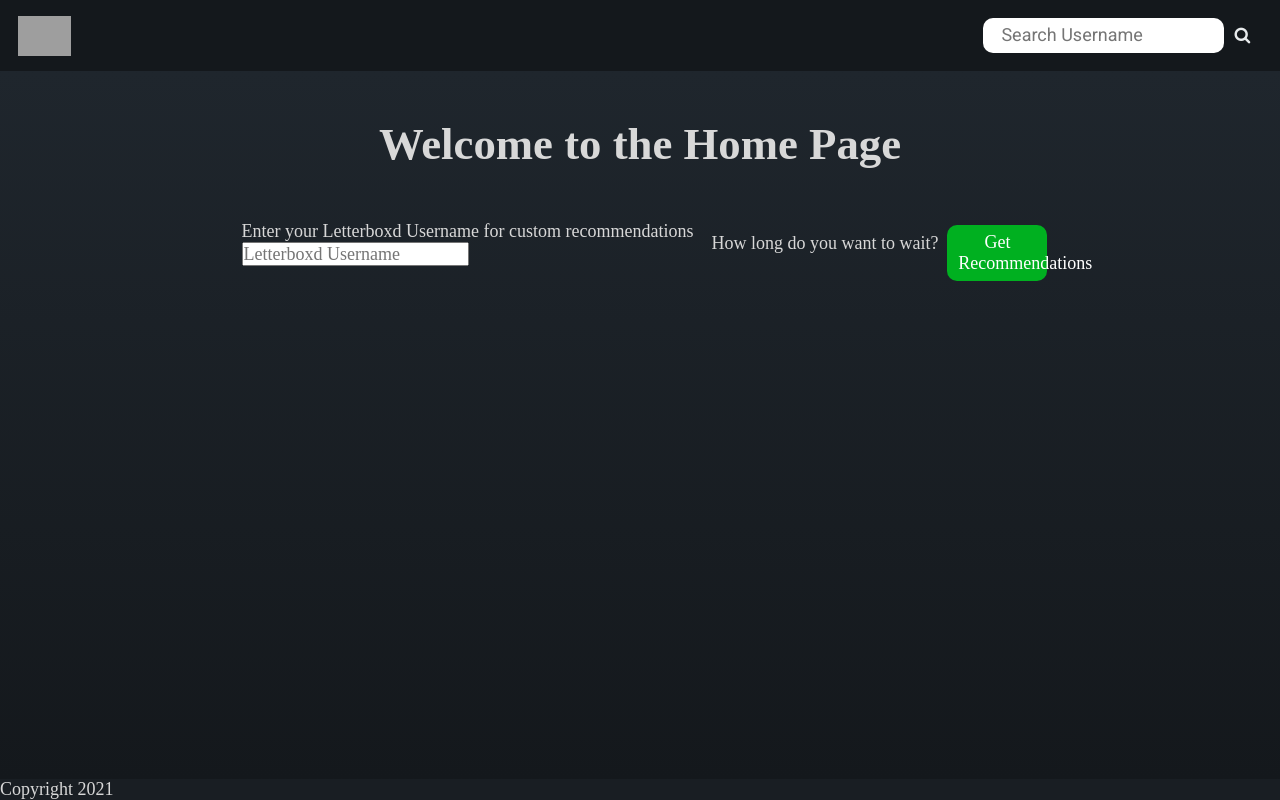
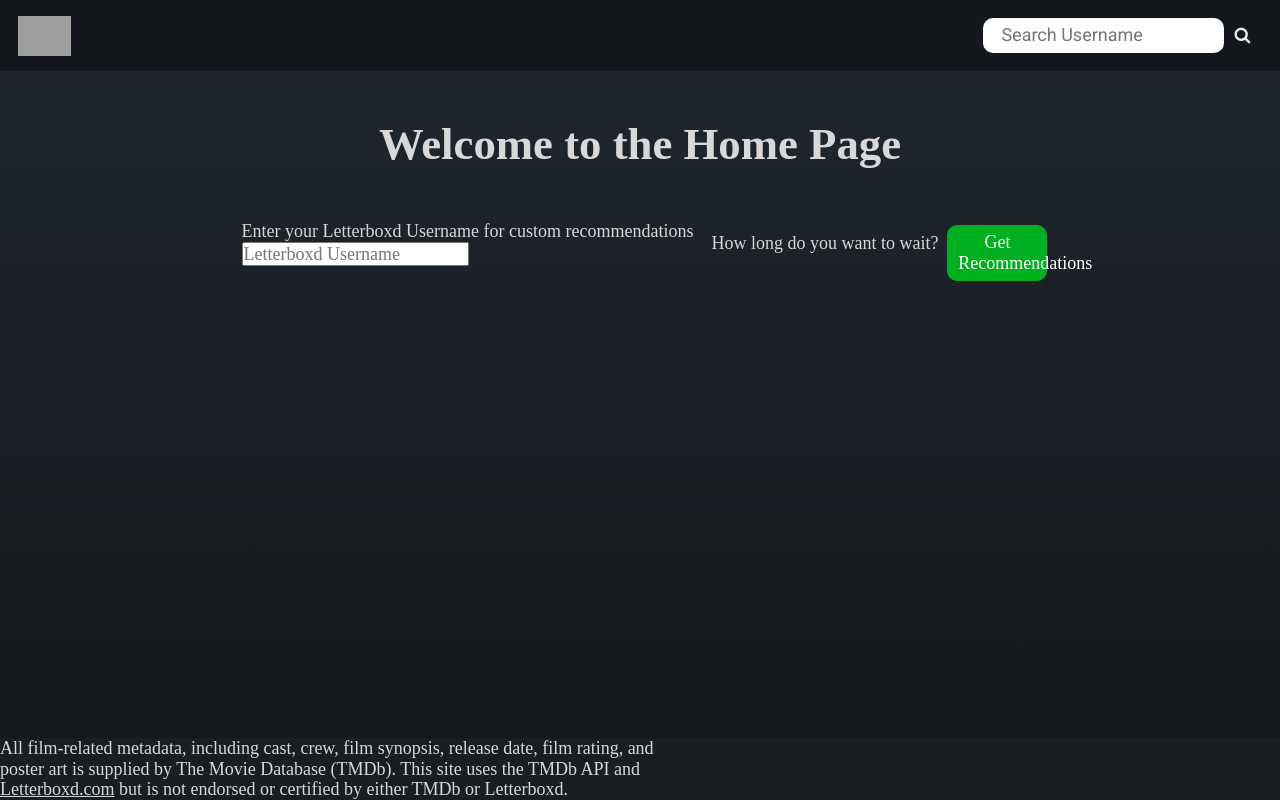
Before and after one commit to MitchellAV/next-letterboxd-recommendation, a Next.js app: page / in a window 1280 px wide. Built offline with nearby package versions, Linux system fonts and the light colour scheme; grey boxes are pictures that could not be loaded.

Commit message:
added disclaimer and changed info displayed

```diff
--- a/components/Footer.js
+++ b/components/Footer.js
@@ -1,5 +1,17 @@
 const Footer = () => {
-	return <footer>Copyright 2021</footer>;
+	return (
+		<footer className="footer">
+			<p className="disclaimer">
+				All film-related metadata, including cast, crew, film synopsis,
+				release date, film rating, and poster art is supplied by The
+				Movie Database (TMDb). This site uses the TMDb API and{" "}
+				<a target="_blank" href="https://letterboxd.com/">
+					Letterboxd.com
+				</a>{" "}
+				but is not endorsed or certified by either TMDb or Letterboxd.
+			</p>
+		</footer>
+	);
 };
 
 export default Footer;
--- a/components/MovieFilter.js
+++ b/components/MovieFilter.js
@@ -104,7 +104,6 @@ const MovieFilter = () => {
 	return (
 		<form id="filter_search" onSubmit={handleSubmit}>
 			<fieldset className="form-items">
-				<h4>Filter</h4>
 				<div className="form-group">
 					<label htmlFor="filter">Tag</label>
 					<input
--- a/components/Navbar.js
+++ b/components/Navbar.js
@@ -48,7 +48,7 @@ const Navbar = () => {
 							</Link>
 						</li>
 						<li className="nav-item">
-							<Link href={`/user/${username}/personal`}>
+							<Link href={`/user/${username}/films`}>
 								<a className="nav-link">Films</a>
 							</Link>
 						</li>
--- a/hooks/useFetchMovies.js
+++ b/hooks/useFetchMovies.js
@@ -13,8 +13,8 @@ const useFetchMovies = (location, setIsLoading) => {
 		setIsLoading(true);
 		if (router.isReady) {
 			try {
-				const { slug, ...filter } = router.query;
-				console.log(filter);
+				const { slug, ...query } = router.query;
+				console.log(query);
 				let URI = "";
 				switch (location) {
 					case "user":
@@ -30,7 +30,7 @@ const useFetchMovies = (location, setIsLoading) => {
 					default:
 						break;
 				}
-				const params = { params: filter, timeout: 1000 * 60 * 5 };
+				const params = { params: query, timeout: 1000 * 60 * 5 };
 				const res = await axios.get(URI, params);
 				const data = res.data;
 				console.log(data);
--- a/pages/user/[slug]/personal.js
+++ b/pages/user/[slug]/films.js
@@ -6,7 +6,7 @@ import { useState } from "react";
 import { format_url } from "../../../util/route-functions";
 import Pagination from "../../../components/Pagination";
 
-const Personal = () => {
+const Films = () => {
 	const [isLoading, setIsLoading] = useState(true);
 	const { movies, page, numPages } = useFetchMovies("personal", setIsLoading);
 	const router = useRouter();
@@ -44,4 +44,4 @@ const Personal = () => {
 	);
 };
 
-export default Personal;
+export default Films;
--- /dev/null
+++ b/styles/_footer.scss
@@ -0,0 +1,4 @@
+.footer {
+	display: flex;
+	flex-direction: row;
+}
--- a/styles/_movie-list.scss
+++ b/styles/_movie-list.scss
@@ -4,6 +4,9 @@
 	gap: 1rem;
 	margin: 1rem 0;
 
+	@include orientation(landscape) {
+		grid-template-columns: repeat(2, 1fr);
+	}
 	@include responsive(HD) {
 		grid-template-columns: repeat(2, 1fr);
 	}
@@ -27,17 +30,19 @@
 
 .movie-thumb {
 	object-fit: contain;
-	max-height: 50vh;
 	max-width: 100%;
-	@include orientation(landscape) {
-		float: left;
-		margin-right: 1rem;
-	}
+
 	@include responsive(Tablet) {
+		max-height: 50vh;
 		max-width: 50%;
 		float: left;
 		margin-right: 1rem;
 		// margin-bottom: 1rem;
+		@include orientation(landscape) {
+			float: left;
+			margin-right: 1rem;
+			max-height: 70vh;
+		}
 	}
 }
 
@@ -65,7 +70,6 @@
 	justify-content: center;
 	align-items: center;
 	flex-wrap: wrap;
-	margin-bottom: 0.5rem;
 	font-size: ms(1);
 	@include orientation(landscape) {
 		flex-direction: row;
@@ -76,8 +80,8 @@
 }
 .movie-link {
 	width: 100%;
-	margin: 0.2rem;
-	padding: 0.1rem 0.3rem;
+	margin: 0.2rem 0;
+	// padding: 0.1rem 0.3rem;
 	list-style-type: none;
 	background-color: $link-color;
 	color: $tag-text-color;
--- a/styles/globals.scss
+++ b/styles/globals.scss
@@ -6,6 +6,7 @@
 @import "navbar";
 @import "movie-list";
 @import "pagination";
+@import "footer";
 
 .status-container {
 	width: 100%;
```
Also changed, not shown: components/recommendations/MovieDetails.js (+39 -33 lines), pages/404.js (+0 -7 lines).
